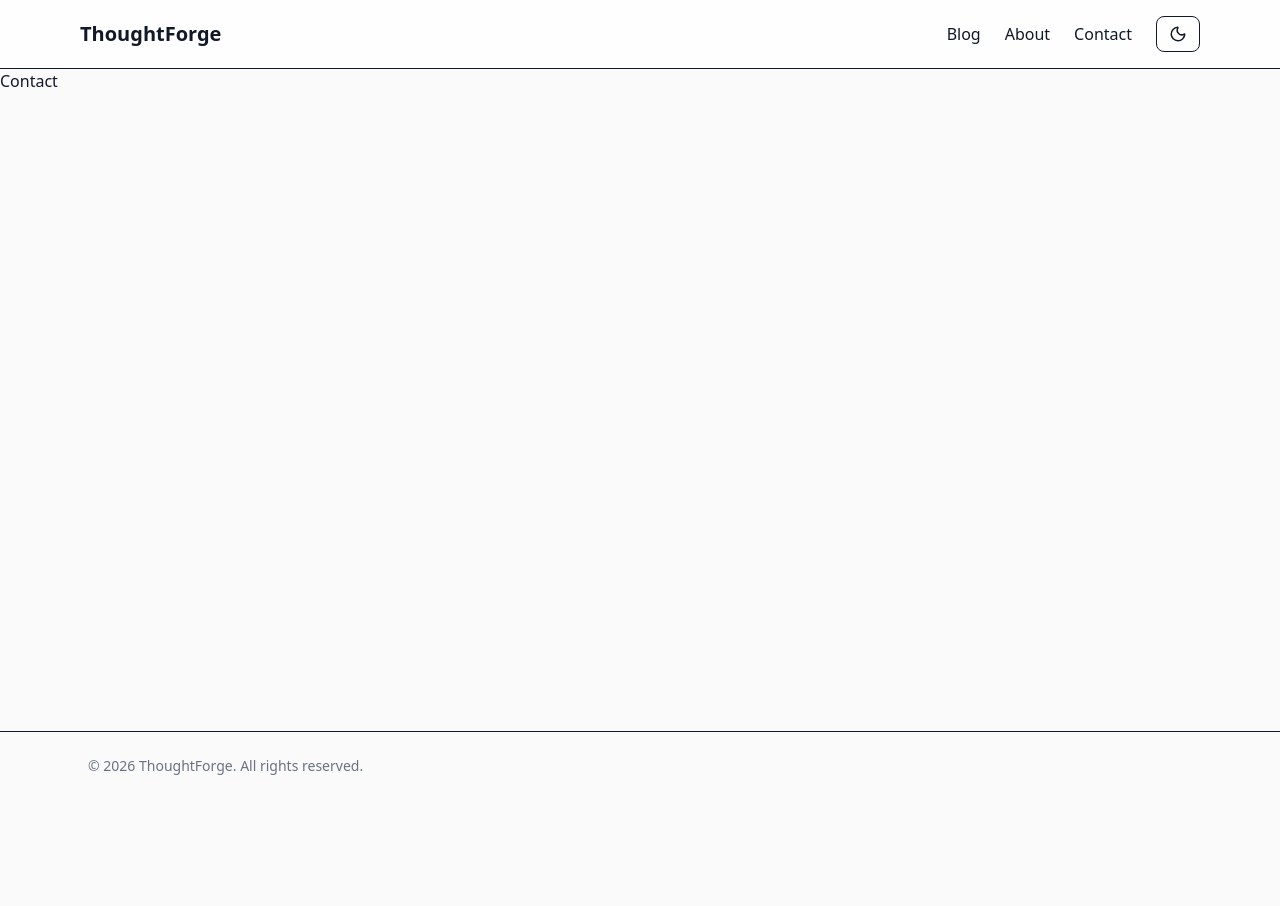
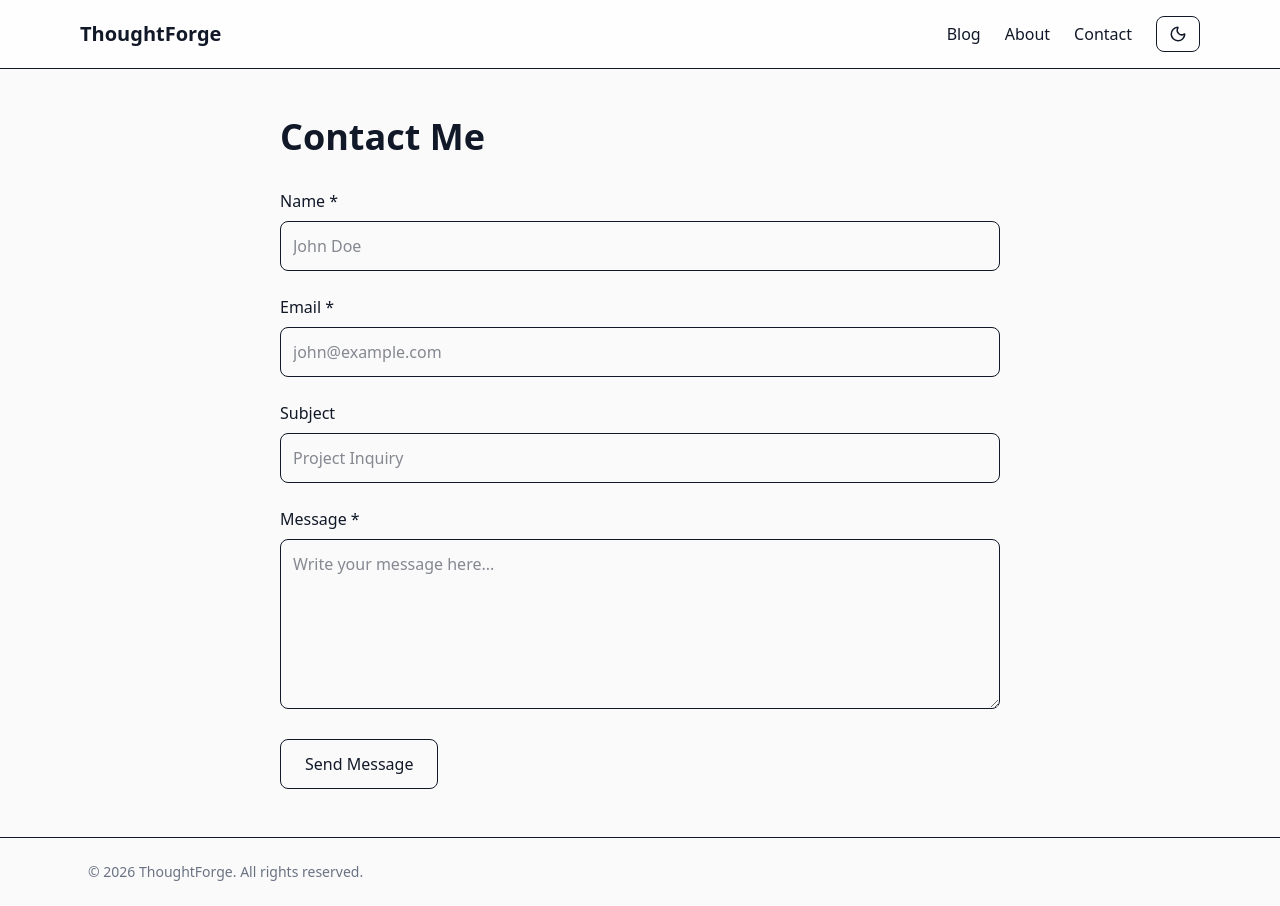
Before and after one commit to dainyjose/stackquill-web, a Next.js app: page /contact in a window 1280 px wide. Before the commit the page ends 800 px from the top, so only its background shows below. Built offline with nearby package versions, Linux system fonts and the light colour scheme; no server answers; the database is empty.

Commit message:
feat: add contact message model and persistence

```diff
--- /dev/null
+++ b/src/actions/contact.ts
@@ -0,0 +1,18 @@
+"use server";
+
+import { prisma } from "@/lib/prisma";
+
+interface ContactPayload {
+    name: string;
+    email: string;
+    subject?: string;
+    message: string;
+}
+
+export async function createContact(
+    data: ContactPayload,
+) {
+    return prisma.contact.create({
+        data,
+    });
+}
--- /dev/null
+++ b/src/app/admin/messages/page.tsx
@@ -0,0 +1,30 @@
+import { prisma } from "@/lib/prisma";
+
+export default async function MessagesPage() {
+  const messages = await prisma.contact.findMany({
+    orderBy: {
+      createdAt: "desc",
+    },
+  });
+
+  return (
+    <div>
+      <h1 className="mb-8 text-4xl font-bold">Messages</h1>
+
+      <div className="rounded-xl border">
+        {messages.map((message) => (
+          <div
+            key={message.id}
+            className="border-b p-4"
+          >
+            <h3 className="font-semibold">{message.name}</h3>
+
+            <p>{message.email}</p>
+
+            <p>{message.subject}</p>
+          </div>
+        ))}
+      </div>
+    </div>
+  );
+}
--- a/src/app/contact/page.tsx
+++ b/src/app/contact/page.tsx
@@ -1,3 +1,11 @@
+import ContactForm from "@/components/home/ContactForm";
+
 export default function ContactPage() {
-  return <h1>Contact</h1>;
+  return (
+    <main className="mx-auto max-w-3xl px-6 py-12">
+      <h1 className="mb-8 text-4xl font-bold">Contact Me</h1>
+
+      <ContactForm />
+    </main>
+  );
 }
--- a/src/components/admin/AdminSidebar.tsx
+++ b/src/components/admin/AdminSidebar.tsx
@@ -29,6 +29,13 @@ export default function AdminSidebar() {
         </Link>
 
         <Link
+          href="/admin/messages"
+          className="block"
+        >
+          Messages
+        </Link>
+
+        <Link
           href="/admin/settings"
           className="block"
         >
--- /dev/null
+++ b/src/components/home/ContactForm.tsx
@@ -0,0 +1,118 @@
+"use client";
+
+import { createContact } from "@/actions/contact";
+import { useState } from "react";
+
+export default function ContactForm() {
+  const [name, setName] = useState("");
+  const [email, setEmail] = useState("");
+  const [subject, setSubject] = useState("");
+  const [message, setMessage] = useState("");
+
+  const [loading, setLoading] = useState(false);
+  const [success, setSuccess] = useState("");
+
+  const handleSubmit = async (e: React.FormEvent<HTMLFormElement>) => {
+    e.preventDefault();
+
+    if (!name || !email || !message) {
+      alert("Please fill all required fields");
+      return;
+    }
+
+    try {
+      setLoading(true);
+
+      await createContact({
+        name,
+        email,
+        subject,
+        message,
+      });
+
+      setSuccess("Message sent successfully!");
+
+      setName("");
+      setEmail("");
+      setSubject("");
+      setMessage("");
+    } catch (error) {
+      console.error(error);
+      alert("Failed to send message");
+    } finally {
+      setLoading(false);
+    }
+  };
+
+  return (
+    <form
+      onSubmit={handleSubmit}
+      className="space-y-6"
+    >
+      {success && (
+        <div className="rounded-lg border border-green-500 p-4 text-green-600">
+          {success}
+        </div>
+      )}
+
+      <div>
+        <label className="mb-2 block font-medium">Name *</label>
+
+        <input
+          type="text"
+          value={name}
+          onChange={(e) => setName(e.target.value)}
+          placeholder="John Doe"
+          className="w-full rounded-lg border p-3"
+          required
+        />
+      </div>
+
+      <div>
+        <label className="mb-2 block font-medium">Email *</label>
+
+        <input
+          type="email"
+          value={email}
+          onChange={(e) => setEmail(e.target.value)}
+          placeholder="john@example.com"
+          className="w-full rounded-lg border p-3"
+          required
+        />
+      </div>
+
+      <div>
+        <label className="mb-2 block font-medium">Subject</label>
+
+        <input
+          type="text"
+          value={subject}
+          onChange={(e) => setSubject(e.target.value)}
+          placeholder="Project Inquiry"
+          className="w-full rounded-lg border p-3"
+        />
+      </div>
+
+      <div>
+        <label className="mb-2 block font-medium">Message *</label>
+
+        <textarea
+          rows={6}
+          value={message}
+          onChange={(e) => setMessage(e.target.value)}
+          placeholder="Write your message here..."
+          className="w-full rounded-lg border p-3"
+          required
+        />
+      </div>
+
+      <button
+        type="submit"
+        disabled={loading}
+        className="rounded-lg border px-6 py-3 font-medium disabled:opacity-50"
+      >
+        {loading ? "Sending..." : "Send Message"}
+      </button>
+    </form>
+  );
+}
```
Also changed, not shown: 2 other files (tests, documents, lock files or other folders).
